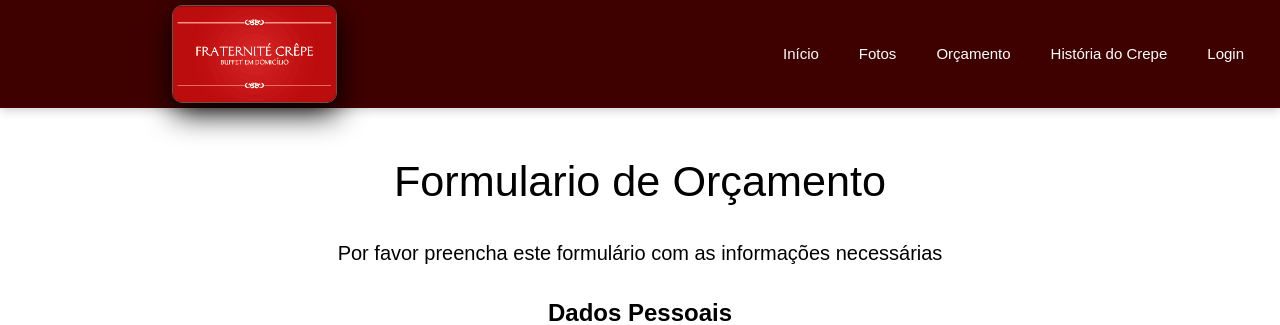
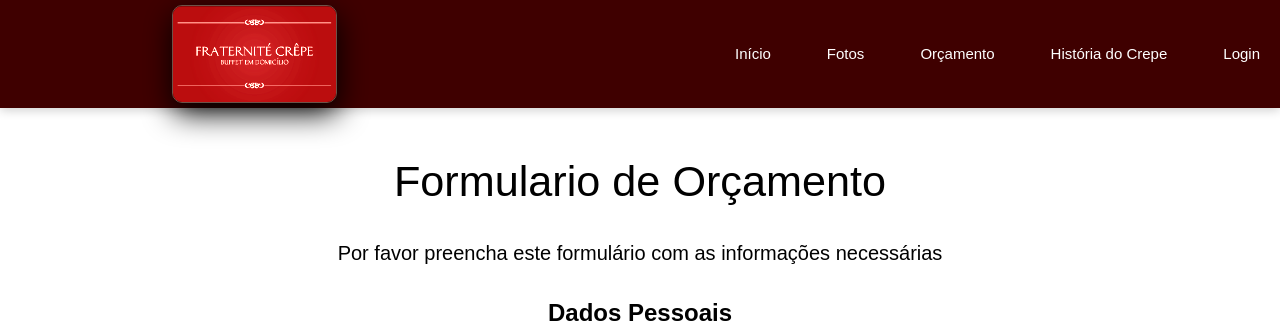
Before and after one commit to Bortolans/fratSite, a PHP site: page /form.html in a window 1280 px wide. Shown: the top 325 px of the page. Run offline with PHP 8.4, Linux system fonts and the light colour scheme.

Commit message:
style: improve navbar-nav spacing

```diff
--- a/css/mainMenu.css
+++ b/css/mainMenu.css
@@ -79,9 +79,8 @@ header .navbar {
 /* Links */
 .navbar-nav {
   display: flex;
-  gap: 1.5rem;
+  gap: 2.5rem;
   margin: 0;
-  padding-right: 1rem;
 }
 
 .navbar-dark .navbar-nav .nav-link {
```
